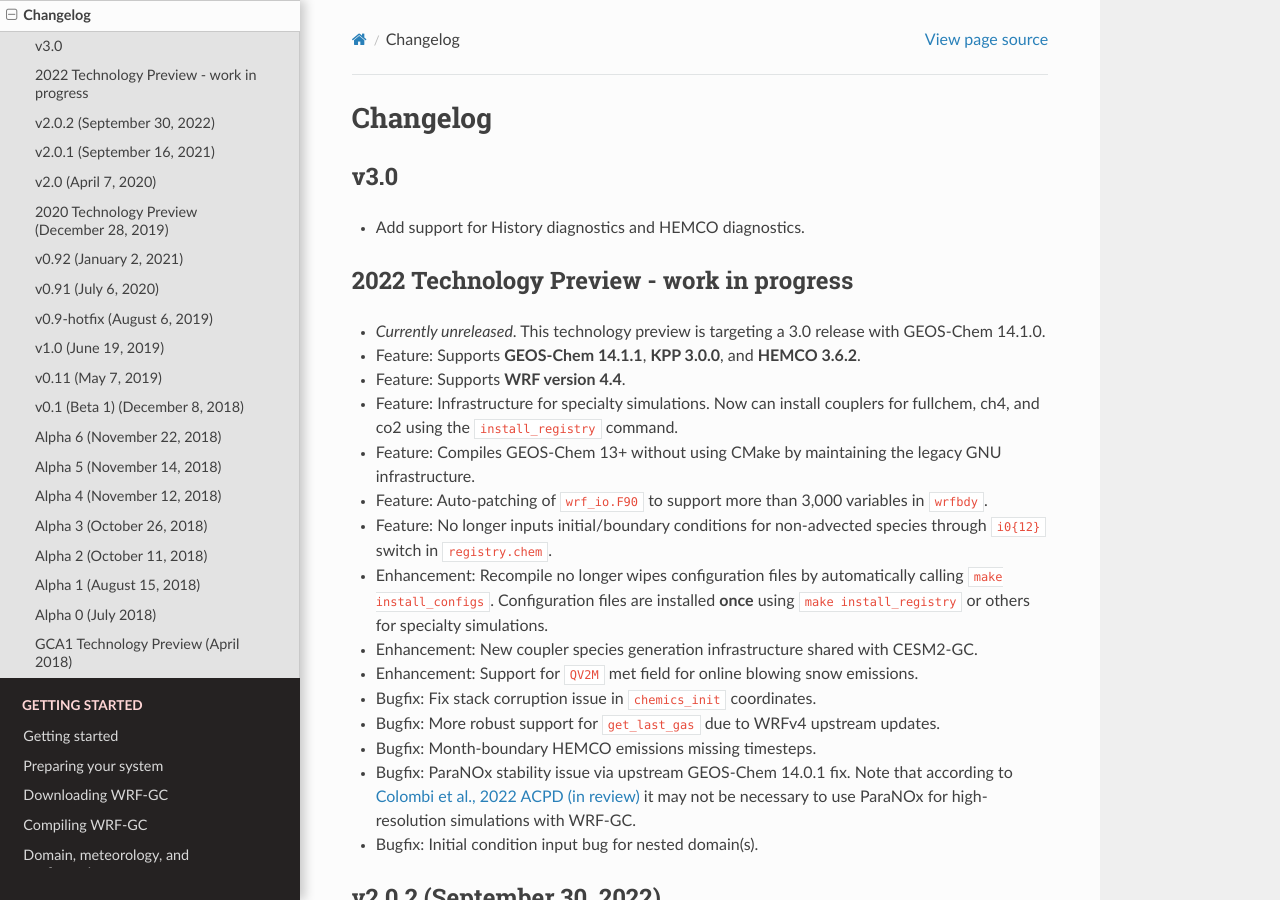
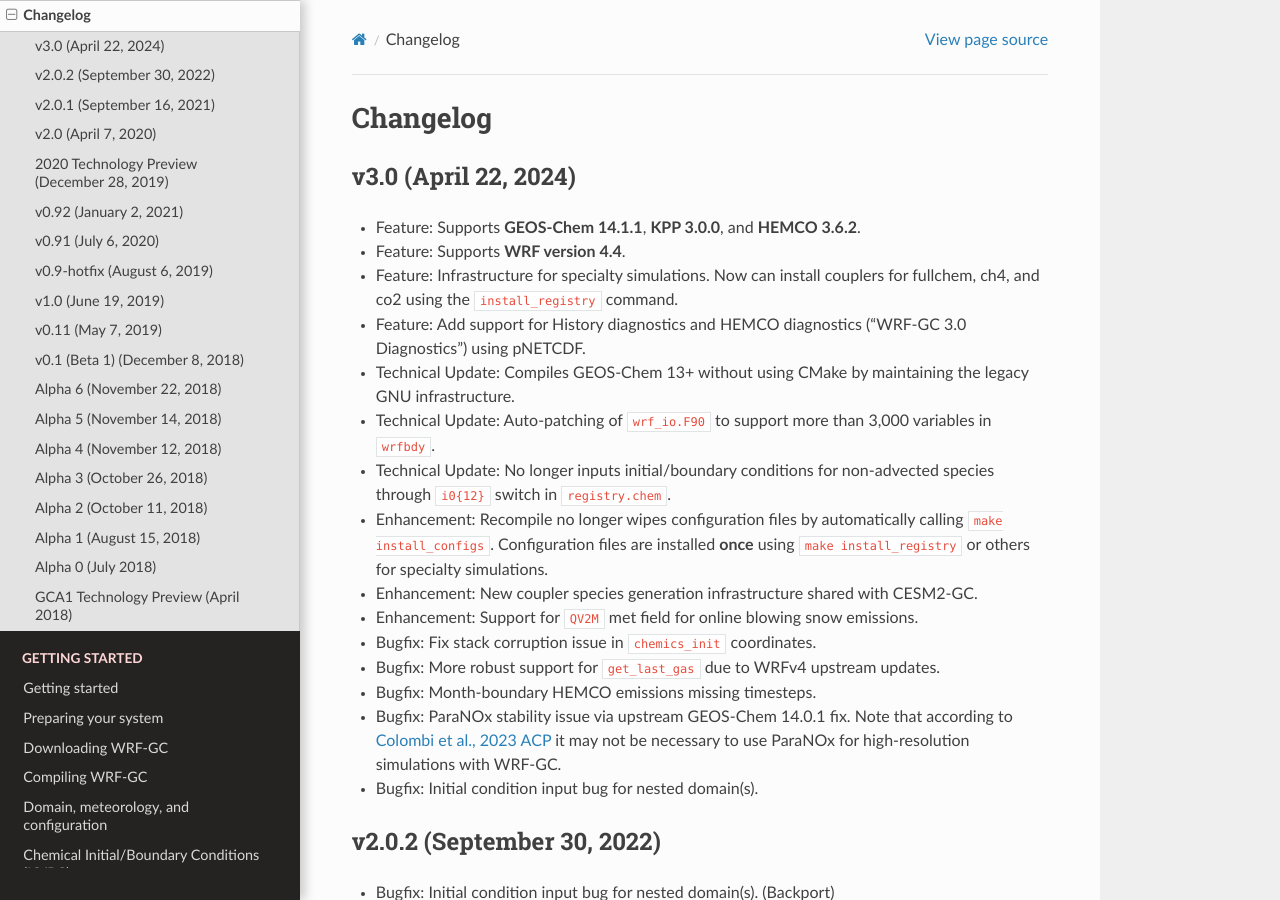
Before and after one commit to WRF-GC/documentation, a Sphinx documentation site: the page built from docs/source/changelog.rst, in a window 1280 px wide and 900 px high. Built offline with Sphinx 7.4.7 and the Read the Docs theme 2.0.0, drawn with Linux system fonts in a browser that asks for light colours.

Commit message:
Prepare docs for 3.0 release

```diff
--- a/docs/source/changelog.rst
+++ b/docs/source/changelog.rst
@@ -1,26 +1,24 @@
 Changelog
 ==========
-v3.0
-----------
-* Add support for History diagnostics and HEMCO diagnostics.
 
-2022 Technology Preview - work in progress
-------------------------------------------
-* *Currently unreleased*. This technology preview is targeting a 3.0 release with GEOS-Chem 14.1.0.
+v3.0 (April 22, 2024)
+---------------------
 * Feature: Supports **GEOS-Chem 14.1.1**, **KPP 3.0.0**, and **HEMCO 3.6.2**.
 * Feature: Supports **WRF version 4.4**.
 * Feature: Infrastructure for specialty simulations. Now can install couplers for fullchem, ch4, and co2 using the ``install_registry`` command.
-* Feature: Compiles GEOS-Chem 13+ without using CMake by maintaining the legacy GNU infrastructure.
-* Feature: Auto-patching of ``wrf_io.F90`` to support more than 3,000 variables in ``wrfbdy``.
-* Feature: No longer inputs initial/boundary conditions for non-advected species through ``i0{12}`` switch in ``registry.chem``.
+* Feature: Add support for History diagnostics and HEMCO diagnostics ("WRF-GC 3.0 Diagnostics") using pNETCDF.
+* Technical Update: Compiles GEOS-Chem 13+ without using CMake by maintaining the legacy GNU infrastructure.
+* Technical Update: Auto-patching of ``wrf_io.F90`` to support more than 3,000 variables in ``wrfbdy``.
+* Technical Update: No longer inputs initial/boundary conditions for non-advected species through ``i0{12}`` switch in ``registry.chem``.
 * Enhancement: Recompile no longer wipes configuration files by automatically calling ``make install_configs``. Configuration files are installed **once** using ``make install_registry`` or others for specialty simulations.
 * Enhancement: New coupler species generation infrastructure shared with CESM2-GC.
 * Enhancement: Support for ``QV2M`` met field for online blowing snow emissions.
 * Bugfix: Fix stack corruption issue in ``chemics_init`` coordinates.
 * Bugfix: More robust support for ``get_last_gas`` due to WRFv4 upstream updates.
 * Bugfix: Month-boundary HEMCO emissions missing timesteps.
-* Bugfix: ParaNOx stability issue via upstream GEOS-Chem 14.0.1 fix. Note that according to `Colombi et al., 2022 ACPD (in review) <https://egusphere.copernicus.org/preprints/2022/egusphere-2022-1366/>`_ it may not be necessary to use ParaNOx for high-resolution simulations with WRF-GC.
+* Bugfix: ParaNOx stability issue via upstream GEOS-Chem 14.0.1 fix. Note that according to `Colombi et al., 2023 ACP <https://acp.copernicus.org/articles/23/4031/2023/>`_ it may not be necessary to use ParaNOx for high-resolution simulations with WRF-GC.
 * Bugfix: Initial condition input bug for nested domain(s).
+
 
 v2.0.2 (September 30, 2022)
 ----------------------------
--- a/docs/source/guide-3-compiling.rst
+++ b/docs/source/guide-3-compiling.rst
@@ -44,6 +44,9 @@ If this step shows an error, make sure you did download WRF-GC into ``WRF/chem``
 	WRF/chem$ ls
 	chem_driver.F 		Makefile 		gc 		config
 	wrfgc_convert_state_mod.F ...
+
+.. note::
+	Starting in WRF-GC 3.0, similar to the out-of-box setup of the GEOS-Chem offline chemical transport model, the setup process will request some information about you for use statistic purposes. Even if you are a long-term WRF-GC and/or GEOS-Chem user, we ask that you help answer these questions to help us keep an accurate count of WRF-GC users.
 
 Compiling WRF-GC
 ----------------
--- a/docs/source/index.rst
+++ b/docs/source/index.rst
@@ -56,6 +56,7 @@ The key references for WRF-GC are:
    extra-diagnostics.rst
    newspecies.rst
    lightnox.rst
+   specialty-simulations.rst
 
 .. toctree::
    :maxdepth: 1
--- a/docs/source/specialty-simulations.rst
+++ b/docs/source/specialty-simulations.rst
@@ -2,7 +2,7 @@ Running specialty simulations
 =============================
 
 .. warning::
-	Running CO2 and CH4 specialty simulations in WRF-GC is a feature available in WRF-GC 3.0 or later. This version of WRF-GC is currently work in progress and not ready for release.
+	Running CO2 and CH4 specialty simulations in WRF-GC is a feature available in WRF-GC 3.0 or later. This is an experimental feature, please send feedback on this feature to Haipeng Lin (hplin at seas.harvard.edu).
 
 .. warning::
 	Reminder: Do not copy WRF-GC source code directories. When moving directories, or starting a different type of simulation, always extract a fresh copy of WRF and WRF-GC (``chem`` directory) source code without copying the old code. Once the compile process is finished, that copy of WRF-GC is fixed to the directory path it was compiled in and cannot be easily moved.
```
Also changed, not shown: docs/source/guide-2-downloading.rst (+20 -5 lines).
